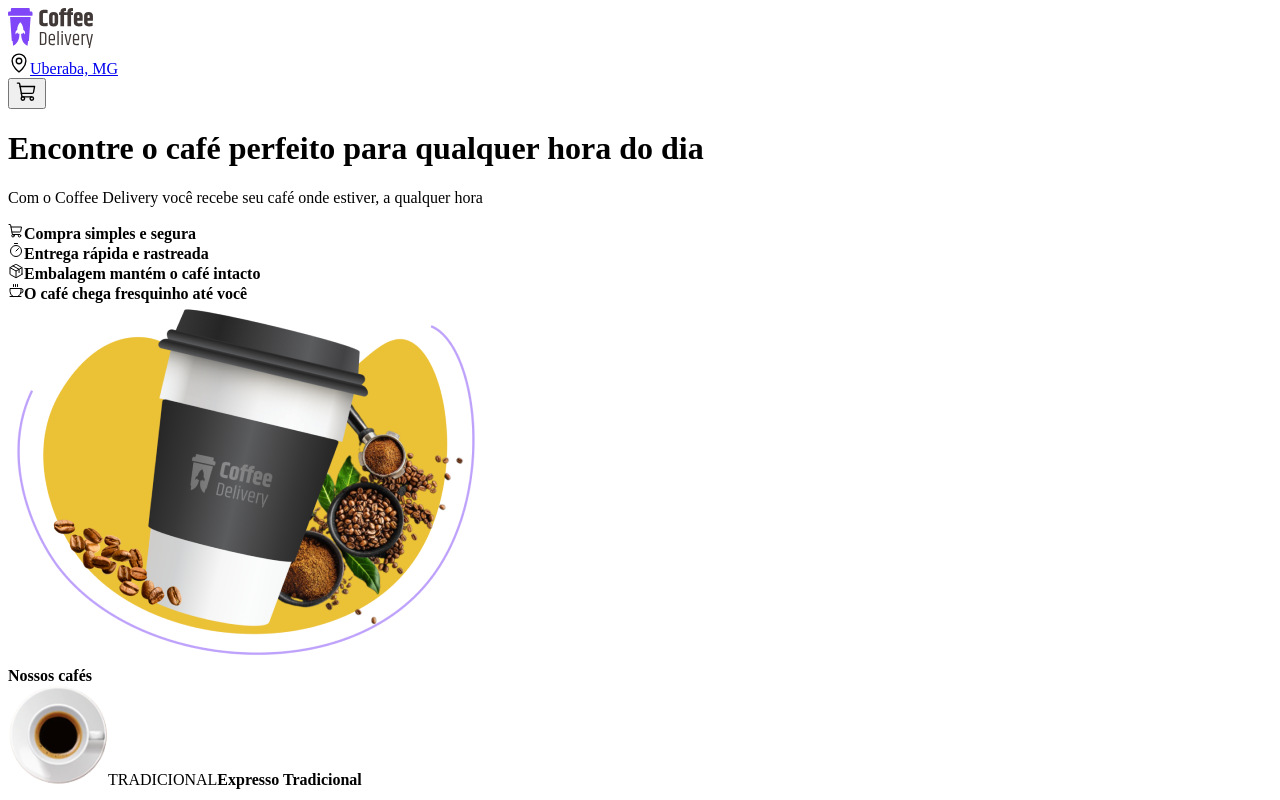
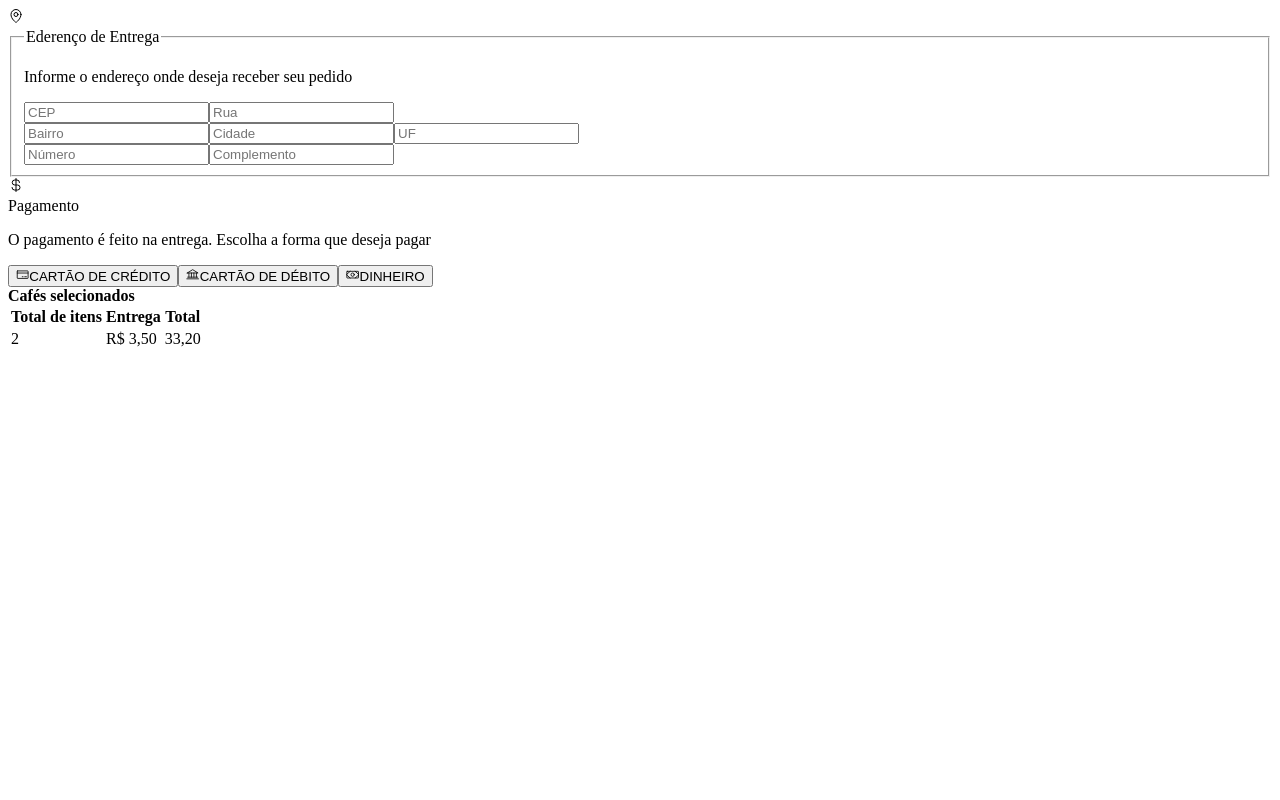
Before and after one commit to thiagorodriguesdutra/coffee-delivery, a React (Vite) app: page / in a window 1280 px wide. Shown: the top 800 px of the page. Built offline with nearby package versions, Linux system fonts and the light colour scheme.

Commit message:
Add Checkout html

```diff
--- a/src/App.tsx
+++ b/src/App.tsx
@@ -1,10 +1,11 @@
 import { Header } from "./components/Header";
+import { Checkout } from "./pages/checkout/Checkout";
 import { Home } from "./pages/home/Home";
 
 export function App() {
     return (
         <div className="px-[160px]">
-            <Home />
+            <Checkout />
         </div>
     )
 }
--- a/src/components/Header.tsx
+++ b/src/components/Header.tsx
@@ -3,7 +3,7 @@ import { MapPin, ShoppingCart } from 'phosphor-react'
 
 export function Header() {
     return (
-      <header className='py-8 flex items-center justify-between'>
+      <header className='w-full py-8 flex justify-between'>
         <img src={logo} alt="" />
         <div className='flex items-center justify-center gap-3'>
             <div className='p-2 bg-purple-light text-purple-dark rounded-md flex items-center justify-center'>
--- a/src/components/ProductCard.tsx
+++ b/src/components/ProductCard.tsx
@@ -1,17 +1,19 @@
-import { Minus, Plus, ShoppingCart } from "phosphor-react";
+import { Minus, Plus, ShoppingCart, Trash } from "phosphor-react";
 import expresso from "../assets/expresso.png";
 
+const productApparence = "cart";
+
 export function ProductCard() {
-  return (
+  return productApparence === "cart" ? (
     <div className="px-6 py-4 max-w-[256px] max-h-[350px] text-center rounded-tl-[0.375rem] rounded-br-[0.375rem] bg-base-card rounded-tr-[2.25rem] rounded-bl-[2.25rem] flex flex-col items-center gap-4">
       <img src={expresso} alt="" className="" />
       <span className=" px-2 py-1 bg-yellow-light rounded-[25%] text-[0.625rem] leading-tight text-yellow-dark font-bold ">
         TRADICIONAL
       </span>
-      <strong className="block cursive text-[1.25rem] leading-tight">
+      <strong className="block cursive text-20 leading-130">
         Expresso Tradicional
       </strong>
-      <p className=" text-sm text-base-label leading-tight">
+      <p className=" text-sm text-base-label leading-130">
         O tradicional café feito com água quente e grãos moídos
       </p>
       <div className="flex items-center justify-between gap-[1.5rem]">
@@ -22,10 +24,14 @@ export function ProductCard() {
           </strong>
         </div>
         <div className="flex gap-4">
-          <div className="w-[4.5rem] h-[2.375rem] bg-base-button rounded-md flex items-center justify-center gap-1">
-            <Minus />
+          <div className="p-2 w-[4.5rem] h-[2.375rem] bg-base-button rounded-md flex items-center justify-center gap-1">
+            <button>
+              <Minus />
+            </button>
             <span>1</span>
-            <Plus />
+            <button>
+              <Plus />
+            </button>
           </div>
           <button className="w-[2.375rem] h-[2.375rem] bg-purple-dark rounded-md text-white flex items-center justify-center">
             <ShoppingCart size={22} />
@@ -33,5 +39,35 @@ export function ProductCard() {
         </div>
       </div>
     </div>
+  ) : (
+    <div className="p-2 text-center bg-base-card flex items-start gap-4">
+      <img src={expresso} alt="" className="" />
+      <div className="flex flex-col items-center justify-center gap-2">
+        <strong className="text-base-subtitle leading-130 text-16">
+          Expresso Tradicional
+        </strong>
+        <div className="flex gap-2 items-center justify-center">
+          <div className="p-2 w-[4.5rem] h-[2.375rem] bg-base-button rounded-md flex items-center justify-center gap-1">
+            <button>
+              <Minus />
+            </button>
+            <span>1</span>
+            <button>
+              <Plus />
+            </button>
+          </div>
+
+          <div className="p-2 w-full bg-base-button rounded-md">
+            <button className="flex items-center justify-center gap-1">
+              <Trash className="" />
+              REMOVER
+            </button>
+          </div>
+        </div>
+      </div>
+      <strong className="cursive text-16 text-2xl text-base-text font-bold leading-130">
+        R$ 9,90
+      </strong>
+    </div>
   );
 }
--- a/src/input.css
+++ b/src/input.css
@@ -10,6 +10,11 @@
     }
 
     body {
+        margin: 2rem 10rem;
+        margin-bottom: 10rem;
+        display: flex;
+        align-items: center;
+        justify-content: center;
         background: #FAFAFA;
     }
 
--- a/src/pages/checkout/Checkout.tsx
+++ b/src/pages/checkout/Checkout.tsx
@@ -1,5 +1,80 @@
+import { Bank, CreditCard, CurrencyDollar, MapPin, Money } from "phosphor-react";
+import { ProductCard } from "../../components/ProductCard";
+
 export function Checkout() {
-    return (
-        <></>
-    )
+  return (
+    <>
+    <div>
+    <form>
+        <div>
+          <MapPin />
+          <fieldset>
+            <legend>Ederenço de Entrega</legend>
+            <p>Informe o endereço onde deseja receber seu pedido</p>
+            <div>
+              <input type="text" placeholder="CEP" />
+              <input type="text" placeholder="Rua" />
+              <div>
+                <input type="text" placeholder="Bairro" />
+                <input type="text" placeholder="Cidade" />
+                <input type="text" placeholder="UF" />
+              </div>
+              <div>
+                <input type="text" placeholder="Número" />
+                <input type="text" placeholder="Complemento" />
+              </div>
+            </div>
+          </fieldset>
+        </div>
+      </form>
+      <div>
+        <div>
+            <div>
+                <CurrencyDollar />
+                <div>
+                    <span>Pagamento</span>
+                    <p>O pagamento é feito na entrega. Escolha a forma que deseja pagar</p>
+                </div>
+            </div>
+            <div>
+                <button>
+                    <CreditCard />
+                    CARTÃO DE CRÉDITO
+                </button>
+                <button>
+                    <Bank />
+                    CARTÃO DE DÉBITO
+                </button>
+                <button>
+                    <Money />
+                    DINHEIRO
+                </button>
+            </div>
+        </div>
+      </div>
+    </div>
+    <div>
+        <strong>Cafés selecionados</strong>
+        <div>
+            { /* <ProductCard fill={true} /> */ }
+            <table>
+                <thead>
+                    <tr>
+                        <th>Total de itens</th>
+                        <th>Entrega</th>
+                        <th>Total</th>
+                    </tr>
+                </thead>
+                <tbody>
+                    <tr>
+                        <td>2</td>
+                        <td>R$ 3,50</td>
+                        <td>33,20</td>
+                    </tr>
+                </tbody>
+            </table>
+        </div>
+    </div>
+    </>
+  );
 }
--- a/src/pages/home/Home.tsx
+++ b/src/pages/home/Home.tsx
@@ -8,9 +8,9 @@ export function Home() {
         <>
         <Header />
         <Banner />
-        <div className="mt-[8.75rem] w-full flex flex-col items-center justify-center text-start">
-            <strong className="">Nossos cafés</strong>
-            <div className="grid grid-cols-4 gap-4">
+        <div className="mt-[5rem]">
+            <strong className="cursive text-base-subtitle text-32 leading-130 font-extrabold">Nossos cafés</strong>
+            <div className=" mt-8 grid gap-4 grid-cols-4">
             <ProductCard />
             <ProductCard />
             <ProductCard />
--- a/src/pages/home/components/Banner.tsx
+++ b/src/pages/home/components/Banner.tsx
@@ -3,10 +3,10 @@ import bannerImage from '../../../assets/banner-image.png'
 
 export function Banner() {
     return (
-        <div className="flex items-center justify-center gap-12">
+        <div className="mt-[5rem] w-full flex gap-12">
             <div className="w-full max-w-[588px]">
-                <h1 className="text-base-title cursive text-[48px] leading-tight font-extrabold">Encontre o café perfeito para qualquer hora do dia</h1>
-                <p className=" mt-4 text-base-subtitle text-[20px] leading-tight">Com o Coffee Delivery você recebe seu café onde estiver, a qualquer hora</p>
+                <h1 className="text-base-title cursive text-48 leading-130 font-extrabold">Encontre o café perfeito para qualquer hora do dia</h1>
+                <p className=" mt-4 text-base-subtitle text-20 leading-130">Com o Coffee Delivery você recebe seu café onde estiver, a qualquer hora</p>
                 <div className="mt-14 grid grid-cols-2 gap-x-6 gap-y-5">
                     <div className="flex items-center gap-3">
                         <span className="p-2 rounded-full bg-yellow-dark text-white">
```
Also changed, not shown: tailwind.config.js (+20 -1 lines). Lines whose indentation alone changed are shown as unchanged.
